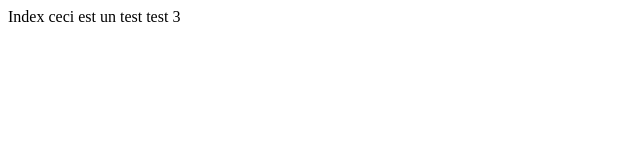
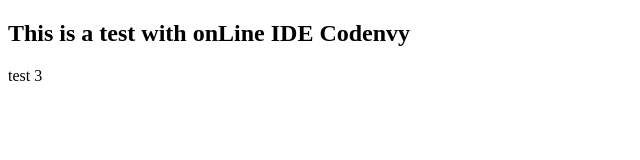
Before and after one commit to bewiame/testJS3, a plain HTML site: page index.html in a window 1280 px wide. Shown: the whole page, without its empty margins (0-640 px from the left). Drawn offline with Linux system fonts and the light colour scheme.

```diff
--- a/index.html
+++ b/index.html
@@ -4,8 +4,11 @@
     <title>Index</title>
 </head>
 <body>
-  Index
-  ceci est un test
+  <h2>
+    This is a test with onLine IDE Codenvy
+  </h2>
+
   test 3
+
 </body>
 </html>
```
